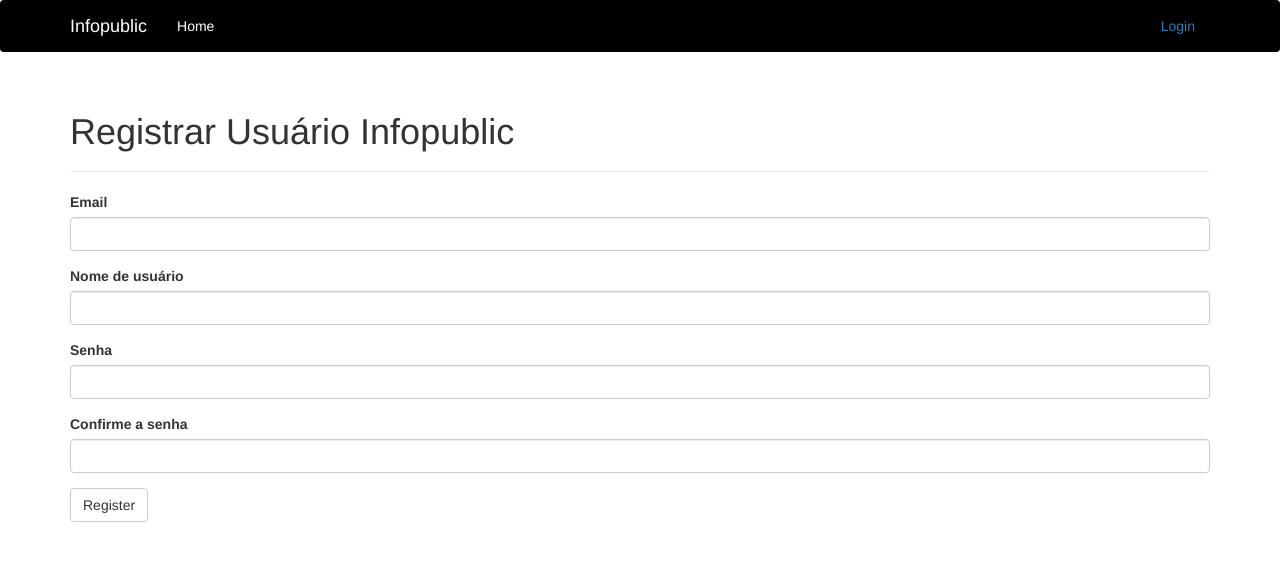
After one commit to es99/suporte_infopublic, a Flask app: page /auth/register in a window 1280 px wide. The commit adds this page. Shown: the top 561 px of the page. Run offline with Flask 2, Linux system fonts and the light colour scheme; some libraries are stand-ins or nearby versions.

Commit message:
adicionado feature de registro e login

```diff
--- a/infopublic_mail/blueprints/auth/auth_views.py
+++ b/infopublic_mail/blueprints/auth/auth_views.py
@@ -1,7 +1,7 @@
 from flask import Blueprint, render_template, redirect, request, url_for, flash
-from infopublic_mail.blueprints.auth.forms import LoginForm
-from infopublic_mail.extensions.db import User
-from flask_login import login_user
+from infopublic_mail.blueprints.auth.forms import LoginForm, RegistrationForm
+from infopublic_mail.extensions.db import User, db
+from flask_login import login_user, logout_user, login_required
 
 auth = Blueprint('auth', __name__)
 
@@ -18,3 +18,23 @@ def login():
             return redirect(next)
         flash('Email ou senha inválidos!')
     return render_template('auth/login.html', form=form)
+
+@auth.route('/register', methods=['GET', 'POST'])
+def register():
+    form = RegistrationForm()
+    if form.validate_on_submit():
+        user = User(email=form.email.data,
+                    username=form.username.data,
+                    password=form.password.data)
+        db.session.add(user)
+        db.session.commit()
+        flash('Registro feito com sucesso, você poderá realizar login agora')
+        return redirect(url_for('auth.login'))
+    return render_template('auth/register.html', form=form)
+
+@auth.route('/logout')
+@login_required
+def logout():
+    logout_user()
+    flash('Você foi deslogado do sistema!')
+    return redirect(url_for('blueprints.index'))
--- a/infopublic_mail/blueprints/auth/forms.py
+++ b/infopublic_mail/blueprints/auth/forms.py
@@ -1,9 +1,30 @@
 from flask_wtf import FlaskForm
 from wtforms import StringField, PasswordField, BooleanField, SubmitField
-from wtforms.validators import DataRequired, Length, Email
+from wtforms.validators import DataRequired, Length, Email, Regexp, EqualTo
+from wtforms import ValidationError
+from infopublic_mail.extensions.db import User
 
 class LoginForm(FlaskForm):
     email = StringField('Email', validators=[DataRequired(), Length(1, 64), Email()])
     password = PasswordField('Senha', validators=[DataRequired()])
     remember_me = BooleanField('Mantenha-me logado')
     submit = SubmitField('Log In')
+
+class RegistrationForm(FlaskForm):
+    email = StringField('Email', validators=[DataRequired(), Length(1, 64), Email()])
+    username = StringField('Nome de usuário', validators=[DataRequired(), Length(1, 64),
+                            Regexp('^[A-Za-z][A-Za-z0-9_.]*$', 0,
+                            'Nomes de usuários só podem conter letras, numeros, pontos e '
+                            'underscores')])
+    password = PasswordField('Senha', validators=[DataRequired(), EqualTo('password2',
+                            message='As senhas devem ser iguais!')])
+    password2 = PasswordField('Confirme a senha', validators=[DataRequired()])
+    submit = SubmitField('Register')
+
+    def validate_email(self, field):
+        if User.query.filter_by(email=field.data).first():
+            raise ValidationError('O email já encontra-se registrado!')
+
+    def validate_username(self, field):
+        if User.query.filter_by(username=field.data).first():
+            raise ValidationError('Nome de usuário já em uso!')
--- /dev/null
+++ b/infopublic_mail/templates/auth/register.html
@@ -0,0 +1,9 @@
+{% extends "base.html" %}
+{% import "bootstrap/wtf.html" as wtf %}
+
+{% block page_header %}
+    <h1>Registrar Usuário Infopublic</h1>
+{% endblock %}
+{% block page_content %}
+    {{ wtf.quick_form(form) }}
+{% endblock %}
--- a/infopublic_mail/templates/base.html
+++ b/infopublic_mail/templates/base.html
@@ -23,7 +23,6 @@
         <div class="navbar-collapse collapse">
             <ul class="nav navbar-nav">
                 <li><a href="{{ url_for('blueprints.index') }}" style="color: white;">Home</a></li>
-                <li><a href="{{ url_for('blueprints.cadastro') }}" style="color: white;">Cadastro</a></li>
             </ul>
             <ul class="nav navbar-nav navbar-right">
                 {% if current_user.is_authenticated %}
```
Also changed, not shown: infopublic_mail/templates/auth/login.html (+7 -1 lines), infopublic_mail/templates/index.html (+11 -3 lines).
